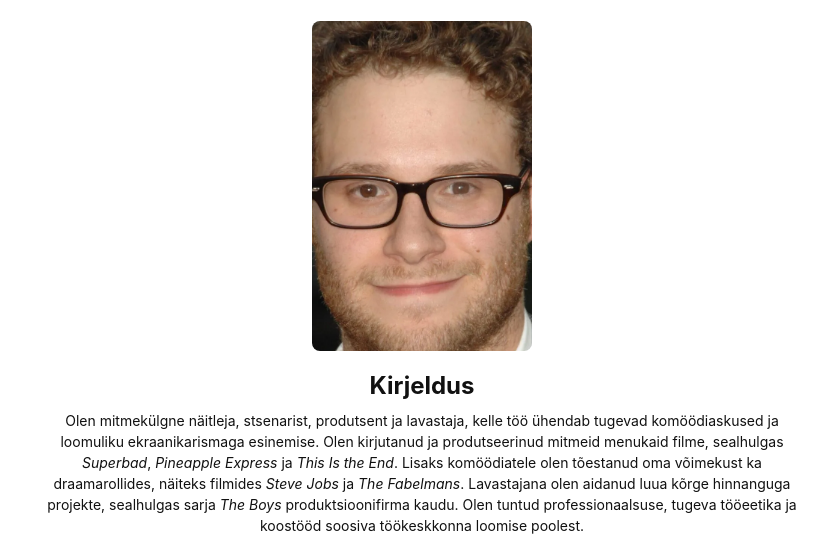
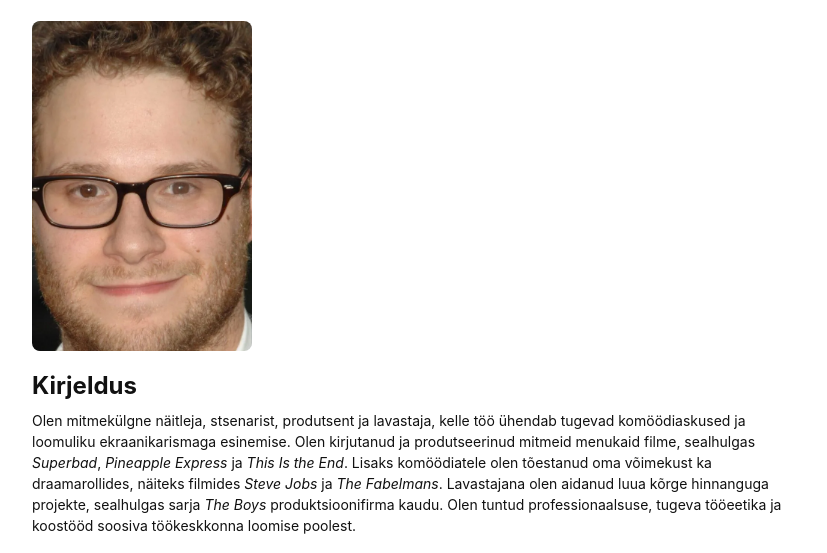
Before and after one commit to KrisHenri/rke129krishenrijarviweek8, a plain HTML site: page index.html in a window 1280 px wide. Shown: the part 190-743 px from the top of the page, without its empty margins (218-1045 px from the left). Drawn offline with Linux system fonts and the light colour scheme.

Commit message:
pildi parandus

```diff
--- a/style.css
+++ b/style.css
@@ -53,8 +53,8 @@ body {
 .profile {
   display: flex;
   flex-direction: column;
-  align-items: center;
-  text-align: center;
+  align-items: flex-start;
+  text-align: left;
   gap: 20px;
 }
 
@@ -65,6 +65,7 @@ body {
   height: 330px;
   overflow: hidden;
   border-radius: 8px;
+  margin-right: 20px;
 }
 
 .profile-photo img {
```
